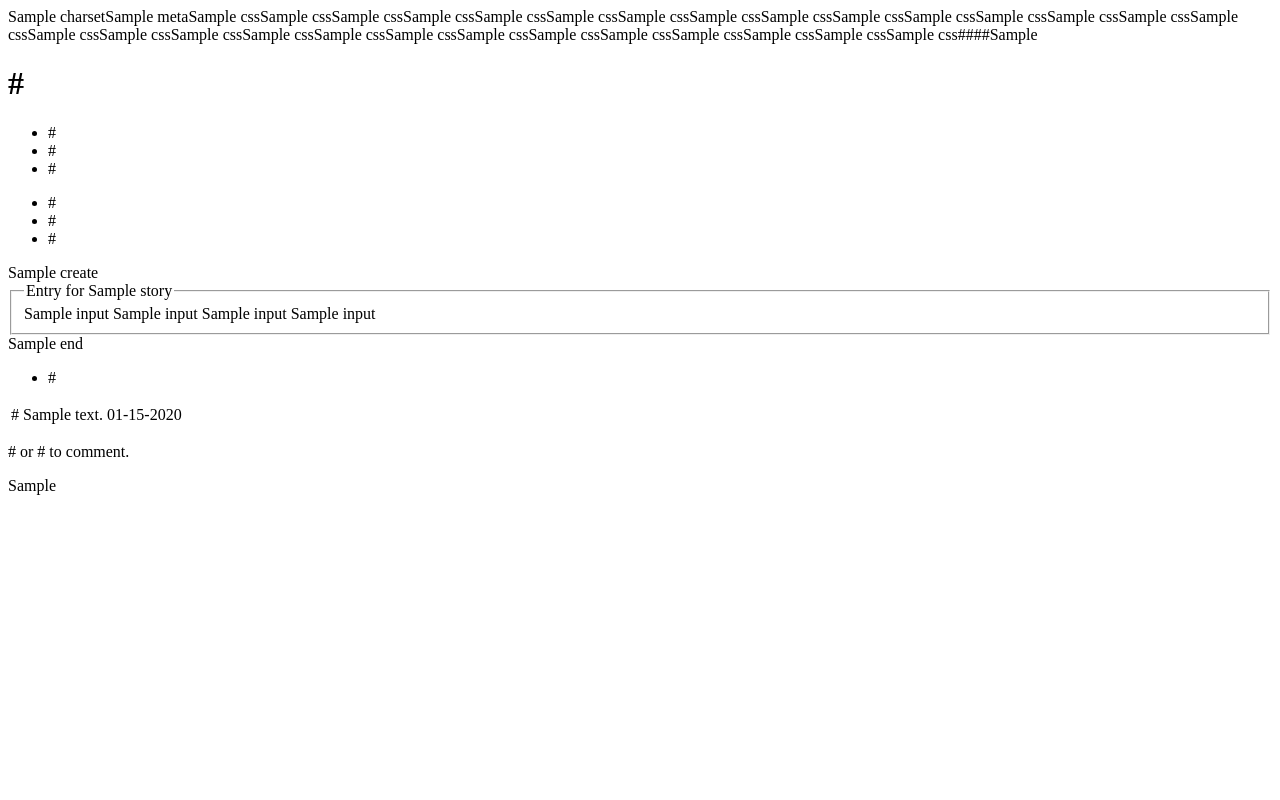
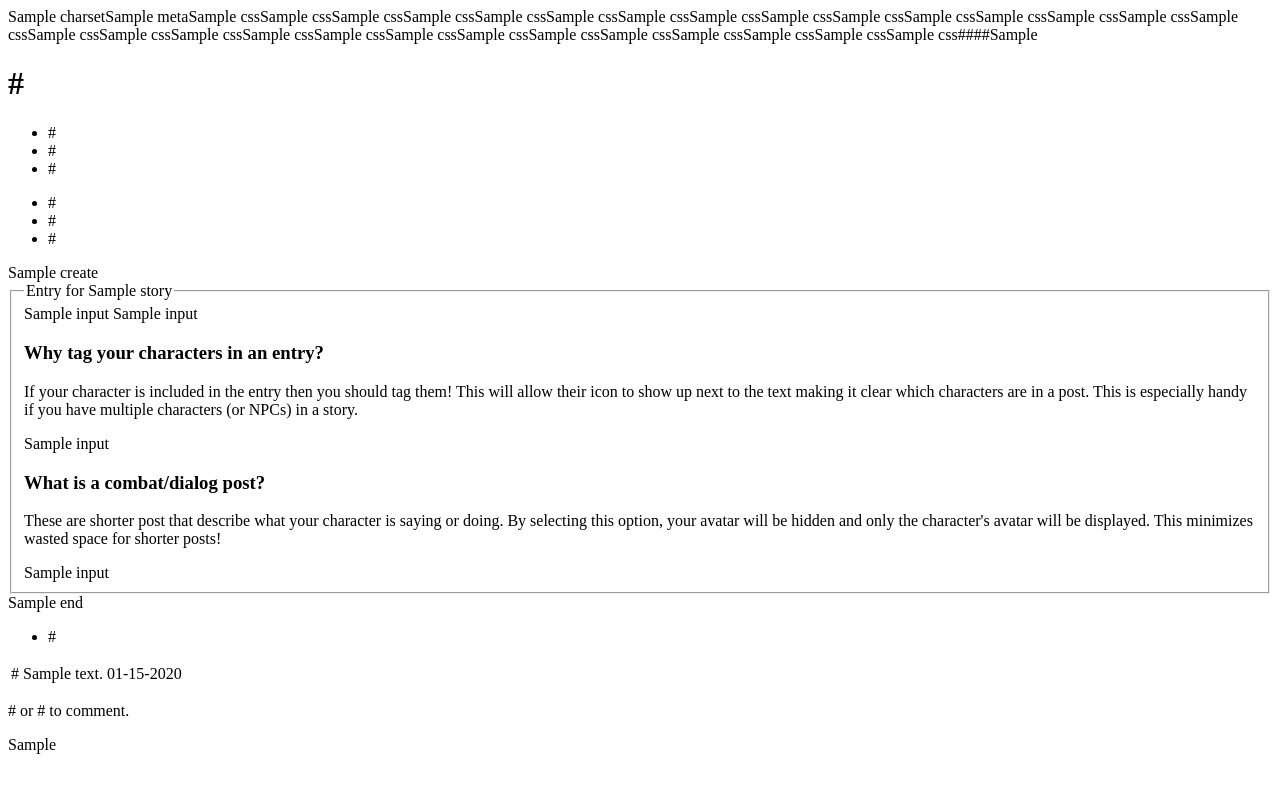
Before and after one commit to bheiskell/Riiga, a CakePHP app: the page made by app/views/entries/form.ctp in a window 1280 px wide. Run offline with PHP 8.4 and a stand-in for CakePHP, Linux system fonts and the light colour scheme; the template is opened without the code that fills it: most values are stand-ins (such as "Sample title", 1, 10 or a date in 2020); data that the repository does not hold is empty; some libraries are stand-ins or nearby versions.

Commit message:
Adding help text for entries.

```diff
--- a/app/views/entries/form.ctp
+++ b/app/views/entries/form.ctp
@@ -19,7 +19,21 @@
     <?php echo $form->error('user_id'); ?>
     <?php echo $form->input('id'); ?>
     <?php echo $form->input('content'); ?>
+    <h3>Why tag your characters in an entry?</h3>
+    <p>
+      If your character is included in the entry then you should tag them! This
+      will allow their icon to show up next to the text making it clear which
+      characters are in a post. This is especially handy if you have multiple
+      characters (or NPCs) in a story.
+    </p>
     <?php echo $form->input('Character'); ?>
+    <h3>What is a combat/dialog post?</h3>
+    <p>
+      These are shorter post that describe what your character is saying or
+      doing. By selecting this option, your avatar will be hidden and only the
+      character's avatar will be displayed. This minimizes wasted space for
+      shorter posts!
+    </p>
     <?php
       echo $form->input('is_dialog', array(
         'label' => __('Combat/Dialog', true)
```
